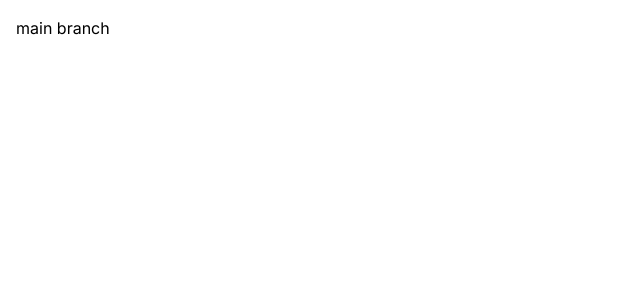
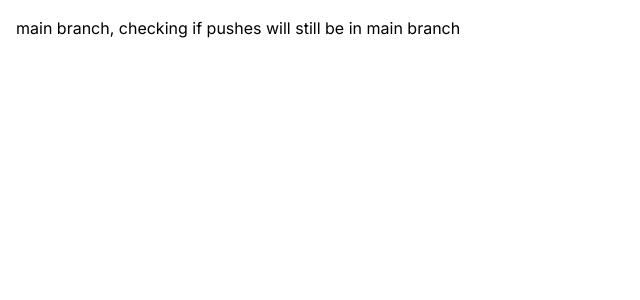
Before and after one commit to prime-infinity/math-fast, a Next.js app: page / in a window 1280 px wide. Shown: the top 300 px of the page, without its empty margins (0-640 px from the left). Built offline with nearby package versions, Linux system fonts and the light colour scheme.

Commit message:
main branch test push

```diff
--- a/app/page.tsx
+++ b/app/page.tsx
@@ -1,7 +1,7 @@
 export default function Home() {
   return (
     <>
-      <div>main branch</div>
+      <div>main branch, checking if pushes will still be in main branch</div>
     </>
   );
 }
```
